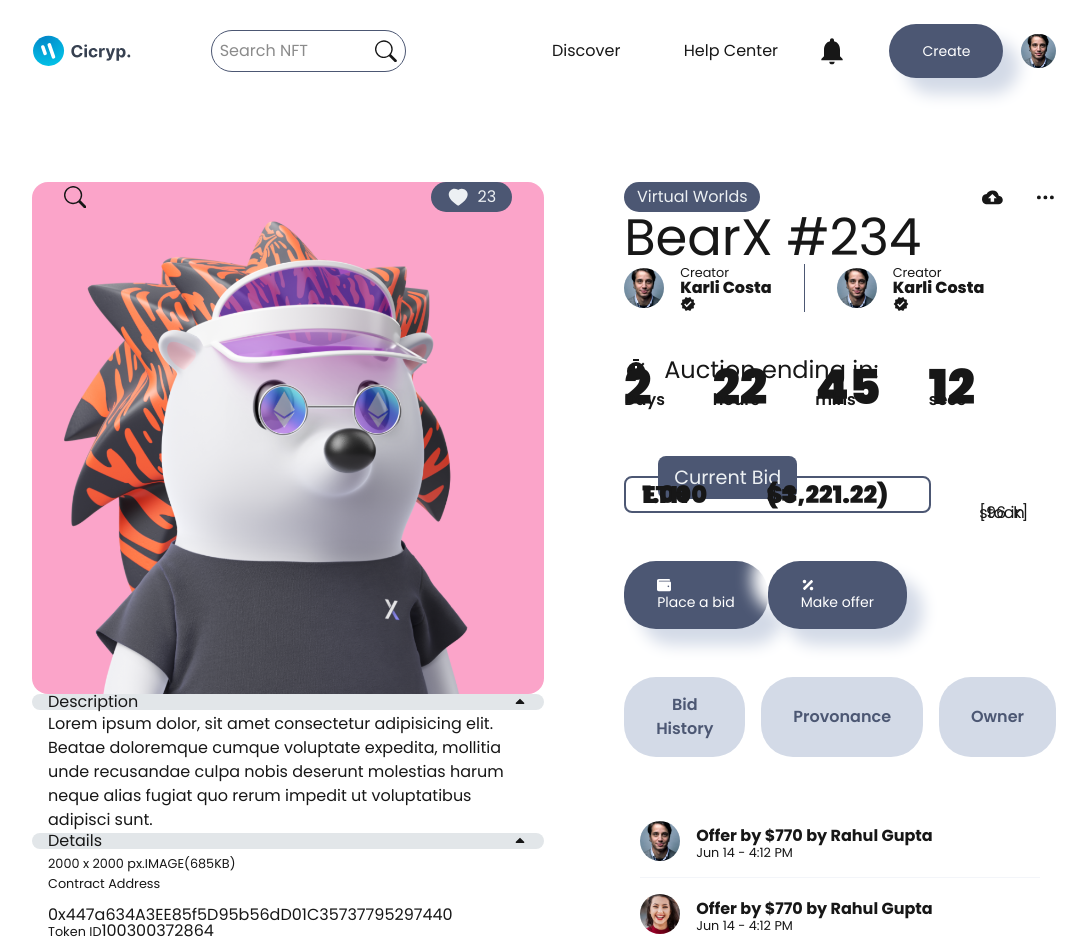
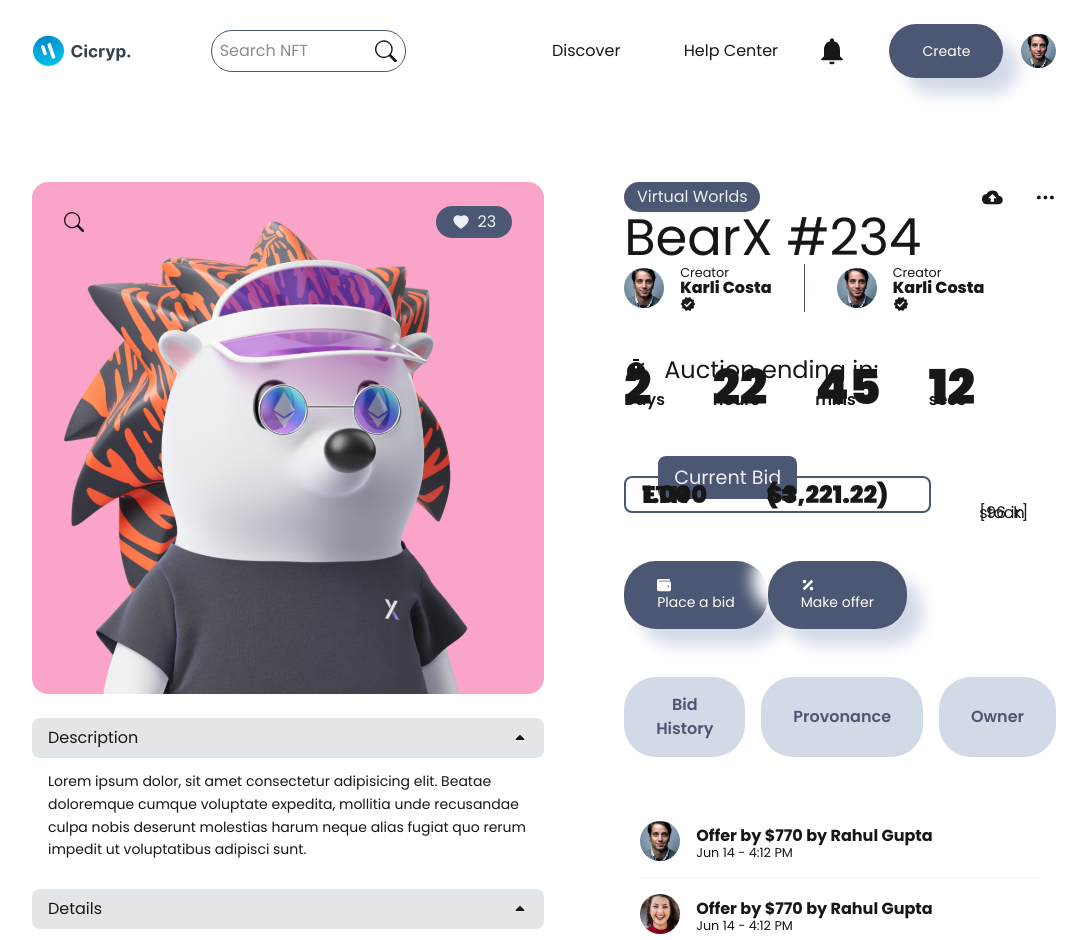
Before and after one commit to rahul-0407/nft-marketplace, a Next.js app in the folder nftfrontend/: page /NFTdetail in a window 1280 px wide. Shown: the top 940 px of the page, without its empty margins (96-1183 px from the left). Built offline with nearby package versions, Linux system fonts and the light colour scheme.

Commit message:
NFTDetailsImg added

```diff
--- a/nftfrontend/components/NFTDetailsImg.jsx
+++ b/nftfrontend/components/NFTDetailsImg.jsx
@@ -1,96 +1,112 @@
 'use client'
 
-import React,{useState, useEffect} from 'react'
-import {BsImages, BsSearch}  from "react-icons/bs"
-import {AiFillHeart, AiOutlineHeart}  from "react-icons/ai"
-import {TiArrowSortedDown, TiArrowSortedUp}  from "react-icons/ti"
+import React, { useState } from "react";
+import { BsSearch } from "react-icons/bs";
+import { AiFillHeart, AiOutlineHeart } from "react-icons/ai";
+import { TiArrowSortedDown, TiArrowSortedUp } from "react-icons/ti";
 
 const NFTDetailsImg = () => {
-
-  const [description, setDescription] = useState(true)
-  const [details, setDetails] = useState(true)
-  const [like, setLike] = useState(false)
-
-  const openDescription = () =>{
-    if(!description){
-      setDescription(true)
-    } else {
-      setDescription(false)
-    }
-  }
-
-  const openDetails = () =>{
-    if(!details){
-      setDetails(true)
-    } else {
-      setDetails(false)
-    }
-  }
-
-  const likeNFT = () =>{
-    if(!like){
-      setLike(true)
-    } else {
-      setLike(false)
-    }
-  }
+  const [description, setDescription] = useState(true);
+  const [details, setDetails] = useState(true);
+  const [like, setLike] = useState(false);
 
   return (
-    <div className='NFTDetailsImg'>
-      <div className="NFTDetailsImg_box">
-        <div className="NFTDetailsImg_box_NFT">
-          <div className="NFTDetailsImg_box_NFT_like">
-            <BsSearch className='NFTDetailsImg_box_NFT_like_icon'/>
-            <p onClick={()=>likeNFT()}>
-              {like? (
-                <AiOutlineHeart className='NFTDetailsImg_box_NFT_like_icon'/>
-              ) : <AiFillHeart className='NFTDetailsImg_box_NFT_like_icon'/>}
+    <div className="w-full">
+      <div>
+        {/* NFT Image Section */}
+        <div className="grid relative">
+          {/* Top Overlay */}
+          <div className="absolute inset-x-0 top-0 z-20 flex items-center justify-between px-8 pt-6">
+            <BsSearch className="text-xl cursor-pointer" />
+
+            <p
+              onClick={() => setLike(!like)}
+              className="
+                bg-[var(--icons-color)]
+                px-4 py-1
+                text-[var(--main-bg-color)]
+                flex items-center gap-2
+                rounded-full cursor-pointer
+              "
+            >
+              {like ? (
+                <AiOutlineHeart className="text-lg" />
+              ) : (
+                <AiFillHeart className="text-lg" />
+              )}
               <span>23</span>
             </p>
           </div>
 
-          <div className="NFTDetailsImg_box_NFT_img">
-            <img src="./nft-image-1.png" alt="NFT image" width={700} height={800} objectFit="cover" className='NFTDetailsImg_box_NFT_img_img'/>
+          {/* Image */}
+          <img
+            src="./nft-image-1.png"
+            alt="NFT image"
+            width={700}
+            height={800}
+            className="w-full rounded-2xl object-cover"
+          />
         </div>
 
-        </div>
-
-        <div className="NFTDetailsImg_box_description" onClick={()=>openDescription()}>
-          <p>Description</p>
-          {description ? <TiArrowSortedUp/> : <TiArrowSortedDown/>}
+        {/* Description Toggle */}
+        <div
+          onClick={() => setDescription(!description)}
+          className="
+            flex items-center justify-between
+            bg-[var(--icons-bg-color)]
+            rounded-lg px-4 py-3
+            cursor-pointer mt-6
+          "
+        >
+          <p className="leading-none">Description</p>
+          {description ? <TiArrowSortedUp /> : <TiArrowSortedDown />}
         </div>
 
         {description && (
-          <div className="NFTDetailsImg_box_description_box">
-            <p>Lorem ipsum dolor, sit amet consectetur adipisicing elit. Beatae doloremque cumque voluptate expedita, mollitia unde recusandae culpa nobis deserunt molestias harum neque alias fugiat quo rerum impedit ut voluptatibus adipisci sunt.</p>
+          <div className="px-4 py-3 text-sm leading-relaxed">
+            <p>
+              Lorem ipsum dolor, sit amet consectetur adipisicing elit.
+              Beatae doloremque cumque voluptate expedita, mollitia unde
+              recusandae culpa nobis deserunt molestias harum neque alias
+              fugiat quo rerum impedit ut voluptatibus adipisci sunt.
+            </p>
           </div>
         )}
 
-        <div className="NFTDetailsImg_box_details" onClick={()=>openDetails()}>
-          <p>Details</p>
-          {details ? <TiArrowSortedUp/> : <TiArrowSortedDown/>}
+        {/* Details Toggle */}
+        <div
+          onClick={() => setDetails(!details)}
+          className="
+            flex items-center justify-between
+            bg-[var(--icons-bg-color)]
+            rounded-lg px-4 py-3
+            cursor-pointer mt-4
+          "
+        >
+          <p className="leading-none">Details</p>
+          {details ? <TiArrowSortedUp /> : <TiArrowSortedDown />}
         </div>
 
         {details && (
-          <div className="NFTDetailsImg_box_details_box">
-          <small>2000 x 2000 px.IMAGE(685KB)</small>
+          <div className="px-4 py-3 text-sm space-y-4">
+            <small className="block">2000 x 2000 px · IMAGE (685KB)</small>
+
             <p>
-            <small>Contract Address</small>
-            <br/><br/>
+              <small className="block">Contract Address</small>
+              <span className="break-all">
                 0x447a634A3EE85f5D95b56dD01C35737795297440
+              </span>
             </p>
+
             <p>
-            <small>Token ID</small>
+              <small className="block">Token ID</small>
               100300372864
             </p>
           </div>
         )}
-
-
-
       </div>
     </div>
-  )
-}
+  );
+};
 
-export default NFTDetailsImg
+export default NFTDetailsImg;
```
Also changed, not shown: nftfrontend/app/globals.css (+9 -0 lines). Lines whose indentation alone changed are shown as unchanged.
